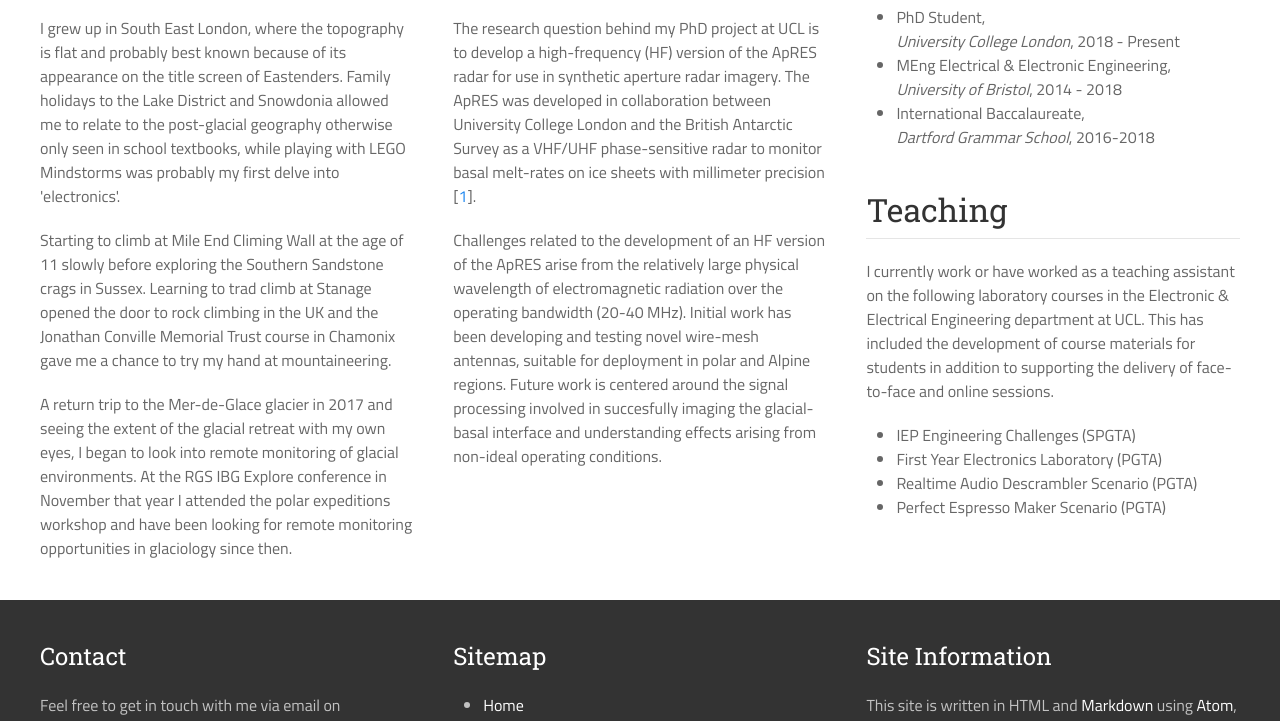
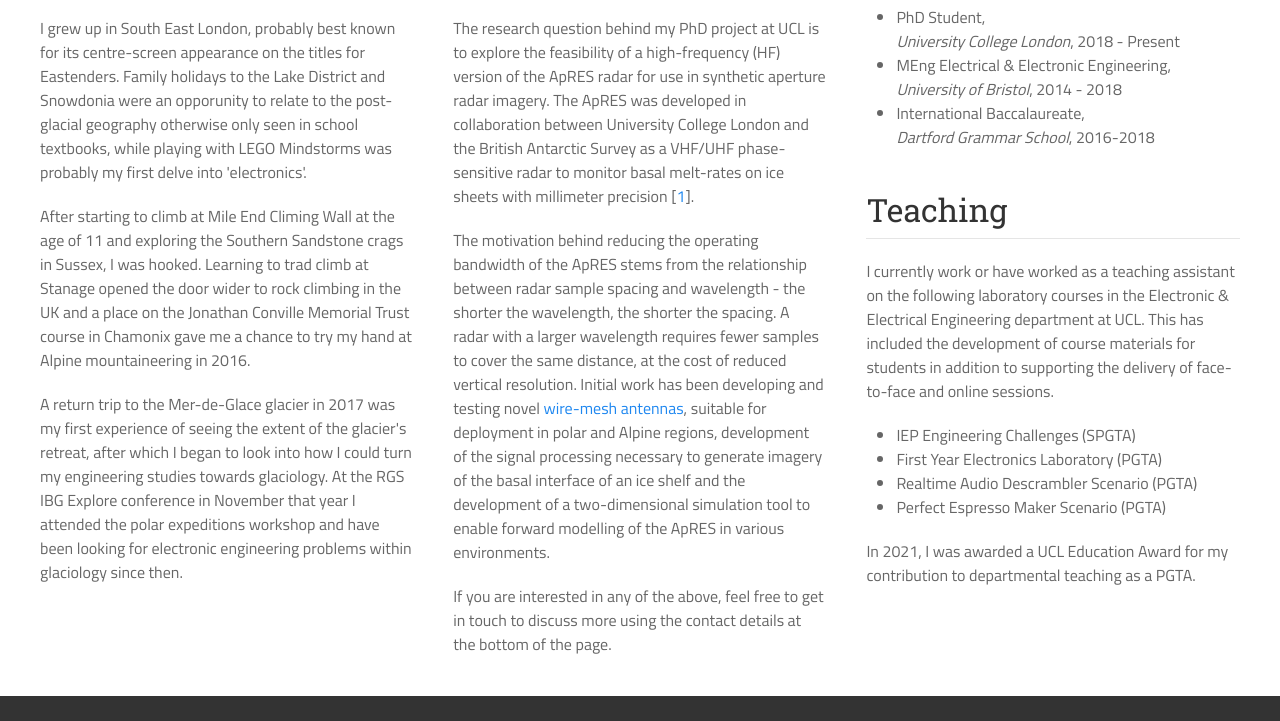
Before and after one commit to jonodhawkins/jonodhawkins.github.io, a Jekyll site: the page built from about.html, in a window 1280 px wide, cut to the strip 1145-1866 px from the top of the page. Built offline with Jekyll 4.4.1, drawn with Linux system fonts in a browser that asks for light colours.

```diff
--- a/about.html
+++ b/about.html
@@ -12,13 +12,13 @@
     <div class="uk-width-1-1 uk-height-small uk-margin-bottom uk-background-image uk-background-center-center uk-background-cover" data-src="/assets/img/pointlash.jpg" alt="" uk-img>
     </div>
     <p>
-      I grew up in South East London, where the topography is flat and probably best known because of its appearance on the title screen of Eastenders.  Family holidays to the Lake District and Snowdonia allowed me to relate to the post-glacial geography otherwise only seen in school textbooks, while playing with LEGO Mindstorms was probably my first delve into 'electronics'.
+      I grew up in South East London, probably best known for its centre-screen appearance on the titles for Eastenders.  Family holidays to the Lake District and Snowdonia were an opporunity to relate to the post-glacial geography otherwise only seen in school textbooks, while playing with LEGO Mindstorms was probably my first delve into 'electronics'.
     </p>
     <p>
-      Starting to climb at Mile End Climing Wall at the age of 11 slowly before exploring the Southern Sandstone crags in Sussex.  Learning to trad climb at Stanage opened the door to rock climbing in the UK and the Jonathan Conville Memorial Trust course in Chamonix gave me a chance to try my hand at mountaineering.
+      After starting to climb at Mile End Climing Wall at the age of 11 and exploring the Southern Sandstone crags in Sussex, I was hooked.  Learning to trad climb at Stanage opened the door wider to rock climbing in the UK and a place on the Jonathan Conville Memorial Trust course in Chamonix gave me a chance to try my hand at Alpine mountaineering in 2016.
     </p>
     <p>
-      A return trip to the Mer-de-Glace glacier in 2017 and seeing the extent of the glacial retreat with my own eyes, I began to look into remote monitoring of glacial environments.  At the RGS IBG Explore conference in November that year I attended the polar expeditions workshop and have been looking for remote monitoring opportunities in glaciology since then.
+      A return trip to the Mer-de-Glace glacier in 2017 was my first experience of seeing the extent of the glacier's retreat, after which I began to look into how I could turn my engineering studies towards glaciology.  At the RGS IBG Explore conference in November that year I attended the polar expeditions workshop and have been looking for electronic engineering problems within glaciology since then.
     </p>
   </div>
   <div class="uk-margin-bottom">
@@ -26,10 +26,13 @@
     <div class="uk-width-1-1 uk-height-small uk-margin-bottom uk-background-image uk-background-center-center uk-background-cover" data-src="/assets/img/radar-rhone.jpg" alt="" uk-img>
     </div>
     <p>
-      The research question behind my PhD project at UCL is to develop a high-frequency (HF) version of the ApRES radar for use in synthetic aperture radar imagery.  The ApRES was developed in collaboration between University College London and the British Antarctic Survey as a VHF/UHF phase-sensitive radar to monitor basal melt-rates on ice sheets with millimeter precision [<a href="https://ieeexplore.ieee.org/document/6905935">1</a>].
+      The research question behind my PhD project at UCL is to explore the feasibility of a high-frequency (HF) version of the ApRES radar for use in synthetic aperture radar imagery.  The ApRES was developed in collaboration between University College London and the British Antarctic Survey as a VHF/UHF phase-sensitive radar to monitor basal melt-rates on ice sheets with millimeter precision [<a href="https://ieeexplore.ieee.org/document/6905935">1</a>].
     </p>
     <p>
-      Challenges related to the development of an HF version of the ApRES arise from the relatively large physical wavelength of electromagnetic radiation over the operating bandwidth (20-40 MHz).  Initial work has been developing and testing novel wire-mesh antennas, suitable for deployment in polar and Alpine regions.  Future work is centered around the signal processing involved in succesfully imaging the glacial-basal interface and understanding effects arising from non-ideal operating conditions.
+      The motivation behind reducing the operating bandwidth of the ApRES stems from the relationship between radar sample spacing and wavelength - the shorter the wavelength, the shorter the spacing.  A radar with a larger wavelength requires fewer samples to cover the same distance, at the cost of reduced vertical resolution.  Initial work has been developing and testing novel <a href="https://ieeexplore.ieee.org/document/9206123">wire-mesh antennas</a>, suitable for deployment in polar and Alpine regions, development of the signal processing necessary to generate imagery of the basal interface of an ice shelf and the development of a two-dimensional simulation tool to enable forward modelling of the ApRES in various environments.
+    </p>
+    <p>
+      If you are interested in any of the above, feel free to get in touch to discuss more using the contact details at the bottom of the page.
     </p>
   </div>
   <div class="uk-width-1-1@m uk-width-1-3@l">
@@ -61,5 +64,8 @@
       <li>Realtime Audio Descrambler Scenario (PGTA)</li>
       <li>Perfect Espresso Maker Scenario (PGTA)</li>
     </ul>
+    <p>
+      In 2021, I was awarded a UCL Education Award for my contribution to departmental teaching as a PGTA.
+    </p>
   </div>
 </div>
--- a/assets/css/main.css
+++ b/assets/css/main.css
@@ -32,3 +32,10 @@
 .content {
   background-color: #FFF;
 }
+
+.jh-photo-tags {
+  visibility: hidden;
+  padding: 0;
+  margin: 0;
+  height: 0;
+}
--- a/index.html
+++ b/index.html
@@ -12,10 +12,10 @@
     <h2 class="uk-heading-divider">About Me</h2>
     <img data-src="/assets/img/profile.png" class="uk-align-right" width="96px" alt="Image" uk-img>
     <p>
-      I’m a PhD student in electronic engineering and radioglaciology based at University College London, using high-frequency phase-sensitive radar to produce synthetic aperture radar (SAR) imagery of ice sheets and glaciers. More broadly, I’m interested by applications of remote monitoring and ground-based electronic sensing to glaciology and glacial hydrology.  In my spare time, I enjoy mountaineering, cycling and painting.
+      I'm a PhD student in electronic engineering and radioglaciology at University College London, where I work on a high-frequency variant of the ApRES radar to enable radar (SAR) imagery of the base of ice shelves.  More broadly, I’m interested in applications of remote and ground-based electronic sensing to glaciology, glacial hydrology and geophysics.  In my spare time, I enjoy mountaineering, cycling and painting.
     </p>
     <p>
-      Hopefully there's something on here to take your interest, and please don't hesitate to get in touch should you have any questions.
+      Hopefully there's something on here to take your interest and do get in touch should you have any questions.
     </p>
     <a class="uk-button uk-button-default" href="/about">Read More</a>
   </div>
```
Also changed, not shown: _data/photos.yml (+49 -1 lines), assets/js/photo-sorter.js (added, +98 -0 lines), photos.html (+7 -4 lines), assets/img/GlacierDArgentiere-small.JPG (added), assets/img/GlacierDArgentiere.jpg (added), assets/img/PointLachenal-small.JPG (added), assets/img/PointLachenal.jpg (added), assets/img/SouthStack-small.JPG (added), assets/img/SouthStack.jpg (added), assets/img/Stanage_TheBlurter-small.JPG (added), 1 other file.
